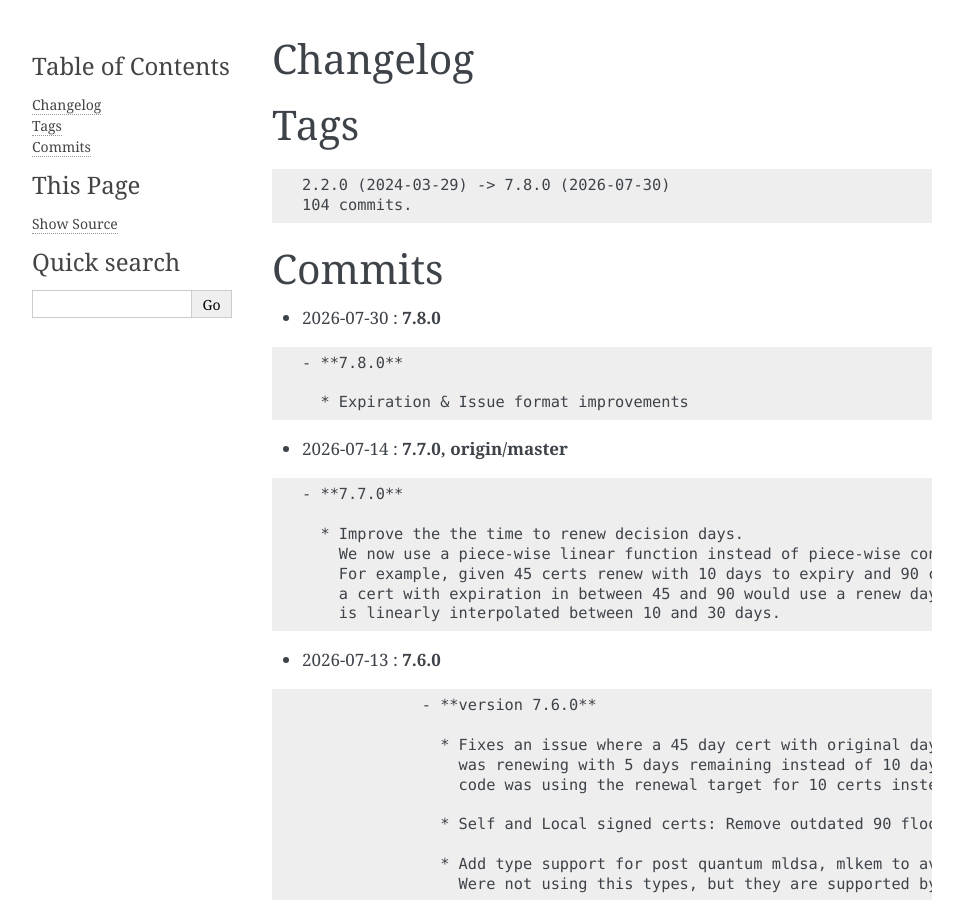
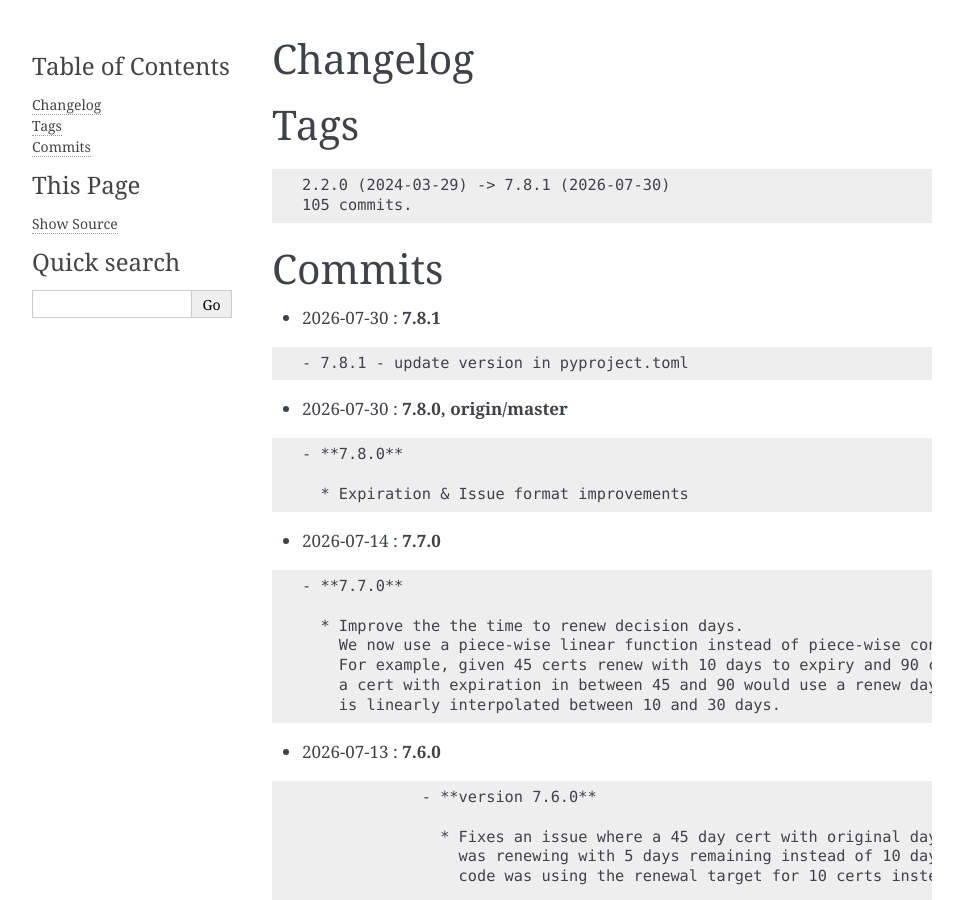
Before and after one commit to gene-git/ssl-mgr, a Sphinx documentation site: the page built from Docs/Changelog.rst, in a window 1280 px wide and 900 px high. Shown: the whole window, without its empty margins (148-1111 px from the left). Built offline with Sphinx 7.4.7, drawn with Linux system fonts in a browser that asks for light colours.

Commit message:
7.8.1 - update version in pyproject.toml

```diff
--- a/Docs/Changelog.rst
+++ b/Docs/Changelog.rst
@@ -6,14 +6,20 @@ Tags
 
 .. code-block:: text
 
-	2.2.0 (2024-03-29) -> 7.8.0 (2026-07-30)
-	104 commits.
+	2.2.0 (2024-03-29) -> 7.8.1 (2026-07-30)
+	105 commits.
 
 Commits
 =======
 
 
-* 2026-07-30  : **7.8.0**
+* 2026-07-30  : **7.8.1**
+
+.. code-block:: text
+
+              - 7.8.1 - update version in pyproject.toml
+
+* 2026-07-30  : **7.8.0, origin/master**
 
 .. code-block:: text
 
--- a/Docs/conf.py
+++ b/Docs/conf.py
@@ -10,7 +10,7 @@ latex_engine = 'xelatex'
 project = "ssl-mgr"
 copyright = '2023-%Y, Gene C'
 author = 'Gene C'
-release = "7.8.0"
+release = "7.8.1"
 
 # -- General configuration ---------------------------------------------------
 # https://www.sphinx-doc.org/en/master/usage/configuration.html#general-configuration
--- a/README.rst
+++ b/README.rst
@@ -39,7 +39,7 @@ Key Features
 Recent Updates
 **************
 
-**7.8.0**
+**7.8.1**
 
 * Expiration & Issue format improvements
 
--- a/pyproject.toml
+++ b/pyproject.toml
@@ -17,7 +17,7 @@ classifiers = [
     "Programming Language :: Python :: 3.15",
 ]
 requires-python = ">=3.13"
-version="7.7.0"
+version = "7.8.1"
 dependencies = []
 
 [project.urls]
--- a/src/ssl_mgr/config/version.py
+++ b/src/ssl_mgr/config/version.py
@@ -3,7 +3,7 @@
 """
 Project ssl-mgr
 """
-__version__ = "7.8.0"
+__version__ = "7.8.1"
 __date__ = "2026-07-30"
 __reldev__ = "release"
 
```
Also changed, not shown: other parts of Docs/Changelog.rst (+1 -1 lines), 3 other files.
